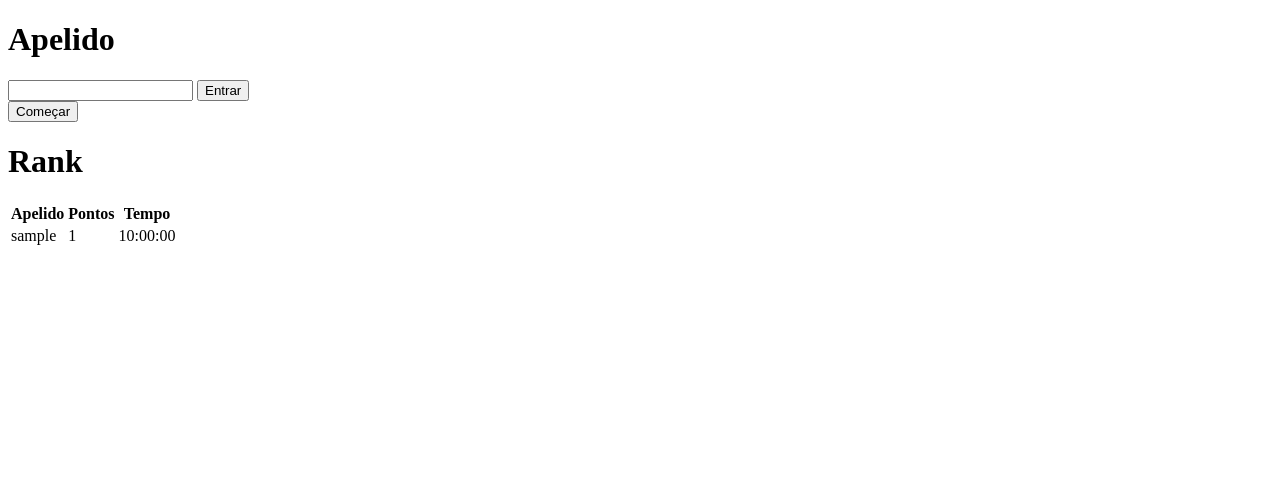
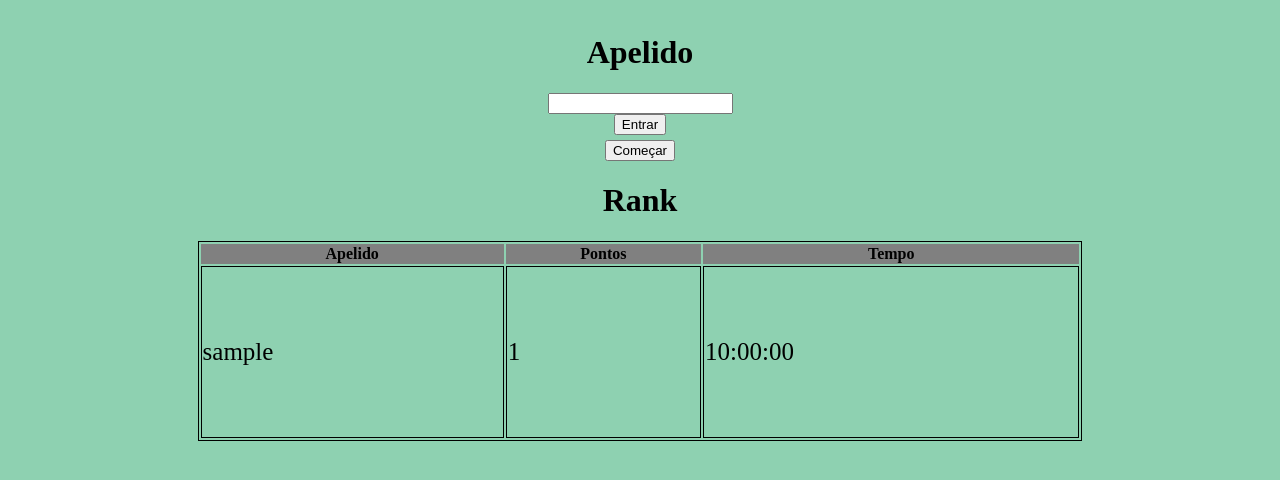
Before and after one commit to senacrs-emti/2023-2MB-educom-G01, a PHP site: page /_inicio.php in a window 1280 px wide. Shown: the top 480 px of the page. Run offline with PHP 8.4, Linux system fonts and the light colour scheme; tables that the repository leaves empty hold one stand-in row (values such as "Sample post"); data that the repository does not hold is empty.

Commit message:
Estilo home page
Coloquei um estilo basico para a home page

```diff
--- a/_index.php
+++ b/_index.php
@@ -59,7 +59,7 @@ if (isset($_GET['nome'])) {
         <?php
         $opcoes = array($questoes[0]['RespostaErrada2'], $questoes[0]['RespostaErrada'], $questoes[0]['RespostaCerta']);
         //echo '<pre>'
-        array_rand($opcoes)
+        shuffle($opcoes);
         //print_r($opcoes);
         //echo '</pre>';
         ?>
--- a/_inicio.php
+++ b/_inicio.php
@@ -10,23 +10,58 @@ include_once('_functions.php');
     <meta charset="UTF-8">
     <meta name="viewport" content="width=device-width, initial-scale=1.0">
     <title>Balanceador Quimico</title>
+    <style>
+        body{
+            background-color: RGB(142, 209, 177);
+        }
+        #bloco-entrar{
+            display:flex;
+            align-items:center;
+            flex-direction:column;
+        }
+        form{
+            display:flex;
+            align-items:center;
+            flex-direction:column;
+            margin:5px;
+        }
+        #bloco-ranking{
+            display:flex;
+            align-items:center;
+            flex-direction:column;
+        }
+        #rank{
+            width:70%;
+            height:200px;
+            border: solid 1px black;
+        }
+        .linhas{
+            border: solid 1px black;
+            font-size:25px;
+        }
+        .cabecalho{
+            background-color: gray;
+        }
+    </style>
 </head>
 <body>
 <main>
+    <div id='bloco-entrar'>
         <form action="_inicio.php" method="get" class='inicio'>
             <h1>Apelido</h1>
             <input type="text" id="nome" name='nome'>
             <button type='submit'>Entrar</button>
         </form>
         <a href="./_index.php?nome=<?php echo $nome; ?>"><button>Começar</button></a>
-    <div id="rank">
+    </div>
+    <div id="bloco-ranking">
         <h1>Rank</h1>
-        <table>
+        <table id="rank">
             <thead>
                 <tr>
-                    <th>Apelido</th>
-                    <th>Pontos</th>
-                    <th>Tempo</th>
+                    <th class="cabecalho">Apelido</th>
+                    <th class="cabecalho">Pontos</th>
+                    <th class="cabecalho">Tempo</th>
                 </tr>
             </thead>
             <tbody>
@@ -34,9 +69,9 @@ include_once('_functions.php');
                 // Exibir os resultados do ranking em uma tabela
                 while ($linha = $resultado ->fetch_assoc()) {
                     echo "<tr>";
-                    echo "<td>" . $linha['Nickname'] . "</td>";
-                    echo "<td>" . $linha['Pontos'] . "</td>";
-                    echo "<td>" . $linha['Tempo'] . "</td>";
+                    echo "<td class='linhas'>" . $linha['Nickname'] . "</td>";
+                    echo "<td class='linhas'>" . $linha['Pontos'] . "</td>";
+                    echo "<td class='linhas'>" . $linha['Tempo'] . "</td>";
                     echo "</tr>";
                 }
                 ?>
```
Lines whose indentation alone changed are shown as unchanged.
